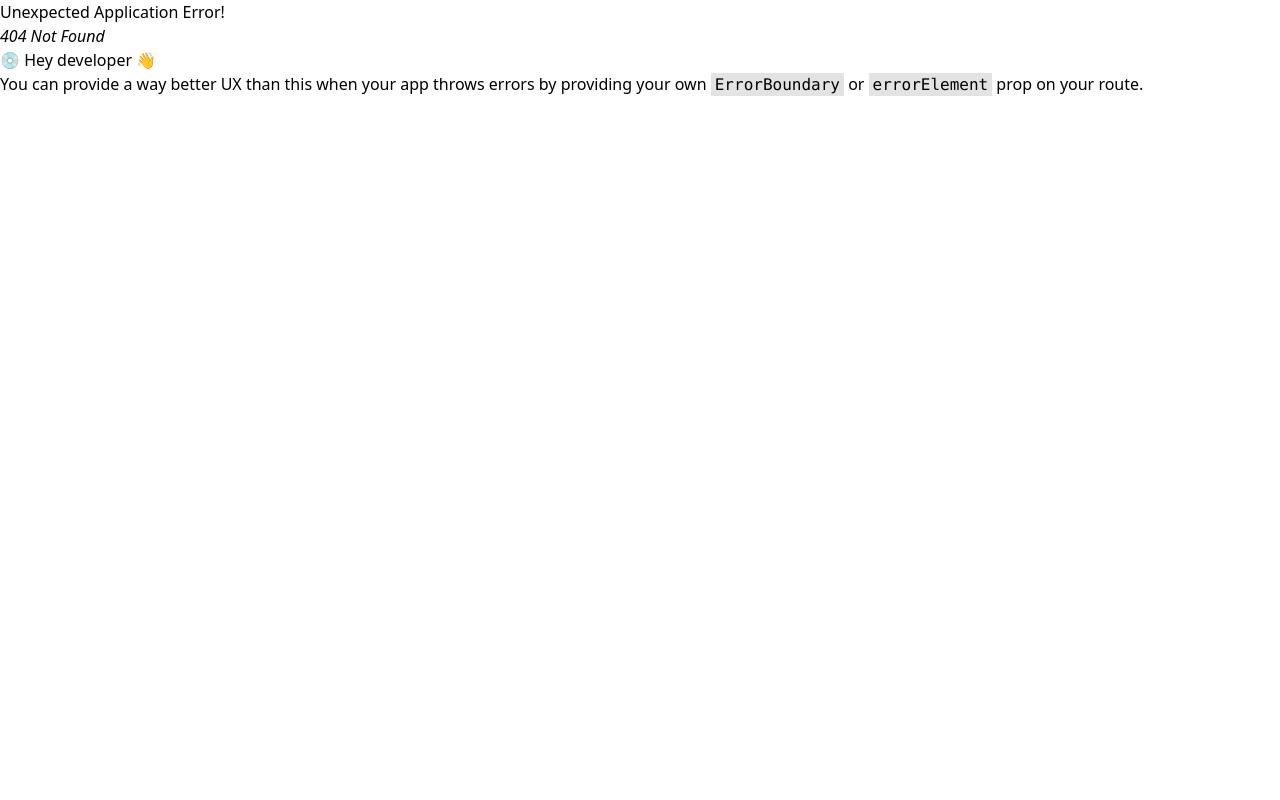
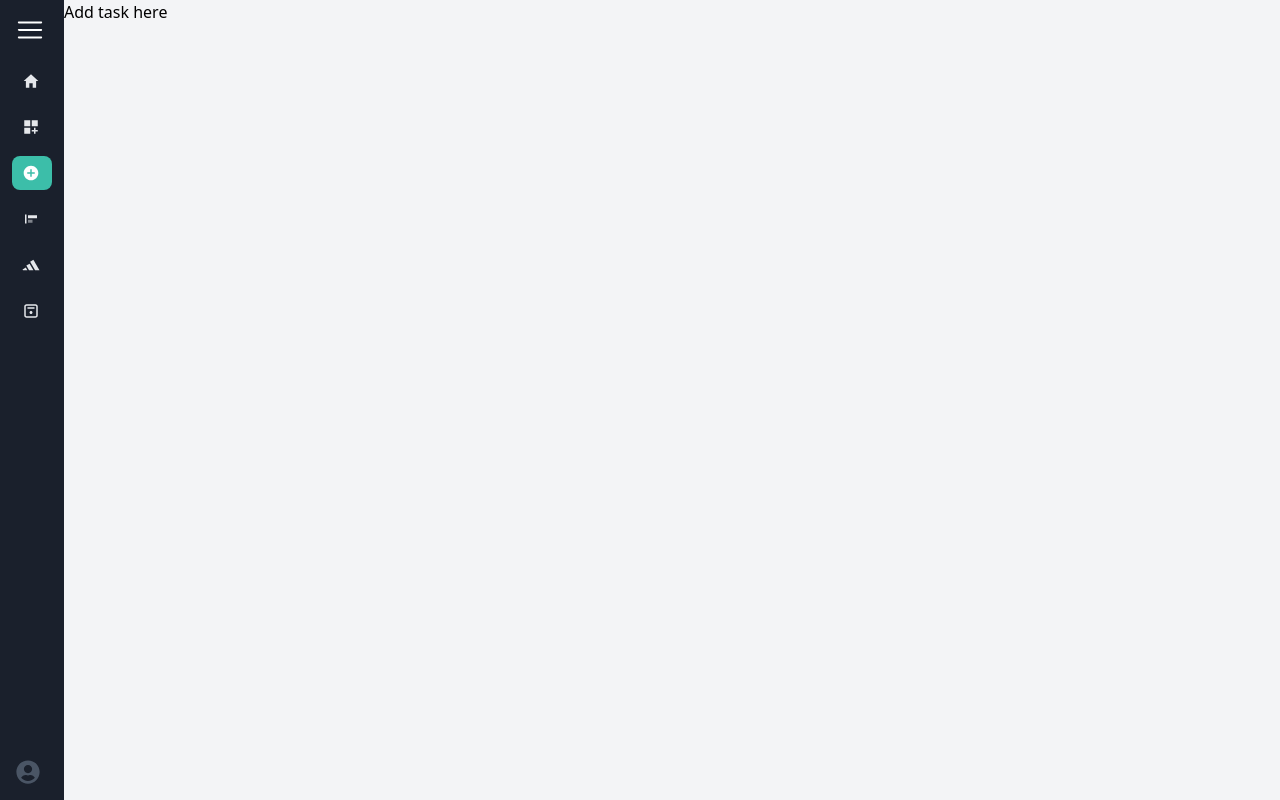
Before and after one commit to hasnain-a7/projectManager, a React (Vite) app: page /add-task in a window 1280 px wide. Before the commit this address had no page. Built offline with nearby package versions, Linux system fonts and the light colour scheme.

Commit message:
add sideBar

```diff
--- a/src/Components/NavBarAccount.tsx
+++ b/src/Components/NavBarAccount.tsx
@@ -29,11 +29,11 @@ const AccountDropdown = ({ onLogout }: { onLogout: () => void }) => {
       </button>
 
       {open && (
-        <div className="absolute right-0 mt-2 w-48 bg-[#1a202c] shadow-lg rounded-sm border border-gray-200 dark:border-gray-800 z-50">
+        <div className="absolute left-0 bottom-full mb-2 w-44 bg-[#1a202c] shadow-lg rounded-sm border border-gray-200 dark:border-gray-800 z-50">
           <ul className="py-2 text-sm">
             <li>
               <Link
-                to="/app/profile"
+                to="/profile"
                 className="flex items-center w-full px-4 py-2 hover:bg-gray-100 dark:hover:bg-gray-800"
               >
                 <FaUser className="w-4 h-4 mr-2" />
--- a/src/Components/Sidebar.tsx
+++ b/src/Components/Sidebar.tsx
@@ -1,26 +1,46 @@
-import { RxCross2 } from "react-icons/rx";
 import { NavLink } from "react-router-dom";
+import { IoMdHome } from "react-icons/io";
 import { MdDashboardCustomize } from "react-icons/md";
 import { IoMdAddCircle } from "react-icons/io";
 import { CgAdidas } from "react-icons/cg";
 import { CgAlignLeft } from "react-icons/cg";
 import { CgCalendarDue } from "react-icons/cg";
-interface SidebarProps {
-  isOpen: boolean;
-  toggleSidebar: () => void;
+import { auth } from "../Config/firbase";
+import { signOut } from "firebase/auth";
+import AccountDropdown from "../Components/NavBarAccount";
+import { useState } from "react";
+import { useNavigate } from "react-router-dom";
+import { RxHamburgerMenu } from "react-icons/rx";
+
+const Sidebar: React.FC = () => {
+  const [isSidebarOpen, setIsSidebarOpen] = useState<boolean>(false);
+  const navigate = useNavigate();
+  const handleLogout = async () => {
+    try {
+      await signOut(auth);
+      console.log("user log out");
+      navigate("/login");
+    } catch (error: any) {
+      console.error("Logout error:", error.message);
     }
+  };
 
-const Sidebar: React.FC<SidebarProps> = ({ isOpen, toggleSidebar }) => {
+  const handleSidebar = () => {
+    setIsSidebarOpen(!isSidebarOpen);
+  };
+  const closeSideBar = () => {
+    setIsSidebarOpen(false);
+  };
   const sideBarMenu = [
-    { name: "home", path: "/app", icons: <CgCalendarDue /> },
+    { name: "Home", path: "/", icons: <IoMdHome /> },
     {
       name: "Dashboard",
-      path: "/app/dashboard",
+      path: "/dashboard",
       icons: <MdDashboardCustomize />,
     },
     {
       name: "Add Task",
-      path: "/app/add-task",
+      path: "/add-task",
       icons: <IoMdAddCircle />,
     },
     {
@@ -39,41 +59,51 @@ const Sidebar: React.FC<SidebarProps> = ({ isOpen, toggleSidebar }) => {
       icons: <CgCalendarDue />,
     },
   ];
+
   return (
     <aside
-      className={`fixed top-0 left-0 z-50 h-full  bg-[#1a202c] text-white transition-all duration-300 ease-in-out p-2
+      className={`fixed top-0 left-0 z-50 h-full  bg-[#1a202c] text-white transition-all duration-200 ease-in-out p-2 pt-4
         lg:relative lg: translate-x-0
-        ${isOpen ? "w-48" : "w-16 "}
+        ${isSidebarOpen ? "w-48" : "w-16 "}
       `}
     >
       <div
-        className={`h-full flex flex-col justify-between pb-4 mt-4 ${
-          isOpen && "p-2 "
+        className={`h-full flex flex-col justify-between   ${
+          isSidebarOpen && "p-2 "
         }`}
       >
+        <div className="flex flex-col justify-between  gap-4">
+          <button onClick={handleSidebar} className="pl-2 cursor-pointer">
+            <RxHamburgerMenu size={28} />
+          </button>
           <nav>
             <ul className="flex flex-col gap-3 p-1 font-medium">
               {sideBarMenu.map((item) => (
                 <li key={item.name}>
                   <NavLink
                     to={item.path}
+                    onClick={closeSideBar}
                     className={({ isActive }) =>
                       `flex items-center gap-3 p-2  rounded-lg text-sm font-semibold duration-200 transition-colors ${
                         isActive
-                        ? "bg-[#3CBEA9] text-white"
+                          ? "bg-[#3CBEA9] text-white item"
                           : "text-gray-200 hover:bg-gray-700 hover:text-white"
                       }`
                     }
                   >
                     <span className="flex justify-between items-center gap-2 ">
-                    <div className="text-lg"> {item.icons}</div>
-                    <span> {isOpen && item.name}</span>
+                      <div className="text-lg pl-0.5"> {item.icons}</div>
+                      <span> {isSidebarOpen && item.name}</span>
                     </span>
                   </NavLink>
                 </li>
               ))}
             </ul>
-        </nav>
+          </nav>{" "}
+        </div>
+        <div>
+          <AccountDropdown onLogout={handleLogout} />
+        </div>
       </div>
     </aside>
   );
--- a/src/Components/SignIn.tsx
+++ b/src/Components/SignIn.tsx
@@ -21,7 +21,7 @@ const SignIn: React.FC = () => {
       setUser(currentUser);
 
       if (currentUser && currentUser.email) {
-        navigate("/app");
+        navigate("/");
       }
     });
 
@@ -65,7 +65,7 @@ const SignIn: React.FC = () => {
     }
   };
   const handleNavigtion = () => {
-    navigate("/home");
+    navigate("/");
   };
   if (user && user.email) {
     return (
--- a/src/Pages/AddTaskPage.tsx
+++ b/src/Pages/AddTaskPage.tsx
@@ -1,7 +1,7 @@
 import React from "react";
 
 const AddTaskPage = () => {
-  return <div></div>;
+  return <div>Add task here</div>;
 };
 
 export default AddTaskPage;
--- /dev/null
+++ b/src/Pages/CompeletedTaskPage.tsx
@@ -0,0 +1,7 @@
+import React from "react";
+
+const CompeletedTaskPage = () => {
+  return <div>Compeleted task here</div>;
+};
+
+export default CompeletedTaskPage;
--- /dev/null
+++ b/src/Pages/ImportedTaskPage.tsx
@@ -0,0 +1,7 @@
+import React from "react";
+
+const ImportedTaskPage = () => {
+  return <div>Important task here</div>;
+};
+
+export default ImportedTaskPage;
--- a/src/Pages/Layout.tsx
+++ b/src/Pages/Layout.tsx
@@ -1,46 +1,11 @@
-import { Outlet, useNavigate } from "react-router-dom";
+import { Outlet } from "react-router-dom";
 import Sidebar from "../Components/Sidebar";
-import { auth } from "../Config/firbase";
-import { signOut } from "firebase/auth";
-import AccountDropdown from "../Components/NavBarAccount";
-import { useState } from "react";
-import { TfiAlignJustify } from "react-icons/tfi";
 
 const Layout: React.FC = () => {
-  const navigate = useNavigate();
-  const [isSidebarOpen, setIsSidebarOpen] = useState(false);
-
-  const handleLogout = async () => {
-    try {
-      await signOut(auth);
-      console.log("user log out");
-      navigate("/");
-    } catch (error: any) {
-      console.error("Logout error:", error.message);
-    }
-  };
-
-  const handleSidebar = () => {
-    setIsSidebarOpen(!isSidebarOpen);
-  };
-
   return (
     <div className="relative flex flex-col h-dvh w-full transition-all">
-      <nav className="w-full h-[60px] flex justify-between items-center bg-[#1a202c] text-white p-3">
-        <div className="flex justify-between items-center w-full">
-          <button
-            onClick={handleSidebar}
-            className="p-2 hover:bg-gray-700 rounded-lg transition-colors duration-200 cursor-pointer"
-          >
-            <TfiAlignJustify className="w-6 h-6" />
-          </button>
-          <h1 className="text-xl font-bold">Task Manager</h1>
-          <AccountDropdown onLogout={handleLogout} />
-        </div>
-      </nav>
-
       <div className="flex h-screen w-full overflow-hidden">
-        <Sidebar isOpen={isSidebarOpen} toggleSidebar={handleSidebar} />
+        <Sidebar />
 
         <div className="flex flex-col flex-1 min-w-0 h-screen overflow-hidden">
           <main className="flex-1 max-h-full bg-gray-100 overflow-y-auto">
--- /dev/null
+++ b/src/Pages/PersonalPage.tsx
@@ -0,0 +1,7 @@
+import React from "react";
+
+const PersonalPage = () => {
+  return <div>Personal task here</div>;
+};
+
+export default PersonalPage;
--- a/src/main.tsx
+++ b/src/main.tsx
@@ -15,17 +15,23 @@ import DashboarPage from "./Pages/DashboardPage";
 import AddTaskPage from "./Pages/AddTaskPage";
 import ProfilePage from "./Pages/ProfilePage";
 import DetailPage from "./Pages/DetailPage";
+import ImportedTaskPage from "./Pages/ImportedTaskPage";
+import CompeletedTaskPage from "./Pages/CompeletedTaskPage";
+import PersonalPage from "./Pages/PersonalPage";
 
 const router = createBrowserRouter(
   createRoutesFromElements(
     <>
-      <Route path="/" element={<LoginPage />} />
-      <Route path="app" element={<Layout />}>
+      <Route path="/login" element={<LoginPage />} />
+      <Route path="/" element={<Layout />}>
         <Route index element={<TaskManager />} />
-        <Route path="/app/dashboard" element={<DashboarPage />} />
-        <Route path="/app/add-task" element={<AddTaskPage />} />
-        <Route path="/app/profile" element={<ProfilePage />} />
-        <Route path="/app/task/detail" element={<DetailPage />} />
+        <Route path="/dashboard" element={<DashboarPage />} />
+        <Route path="/add-task" element={<AddTaskPage />} />
+        <Route path="/profile" element={<ProfilePage />} />
+        <Route path="/important" element={<ImportedTaskPage />} />
+        <Route path="/completed" element={<CompeletedTaskPage />} />
+        <Route path="/personal" element={<PersonalPage />} />
+        <Route path="/task/detail" element={<DetailPage />} />
       </Route>
     </>
   )
```
Lines whose indentation alone changed are shown as unchanged.
